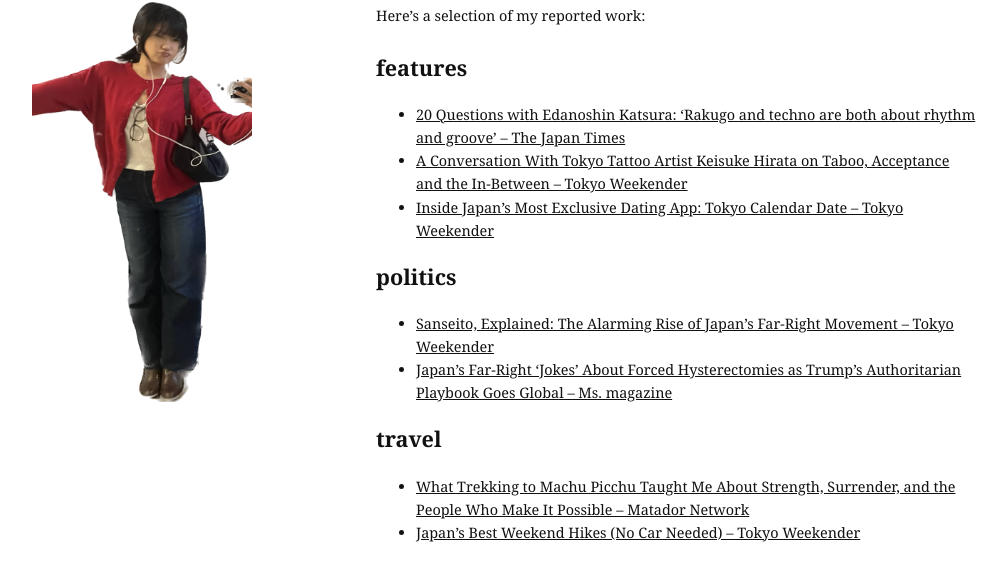
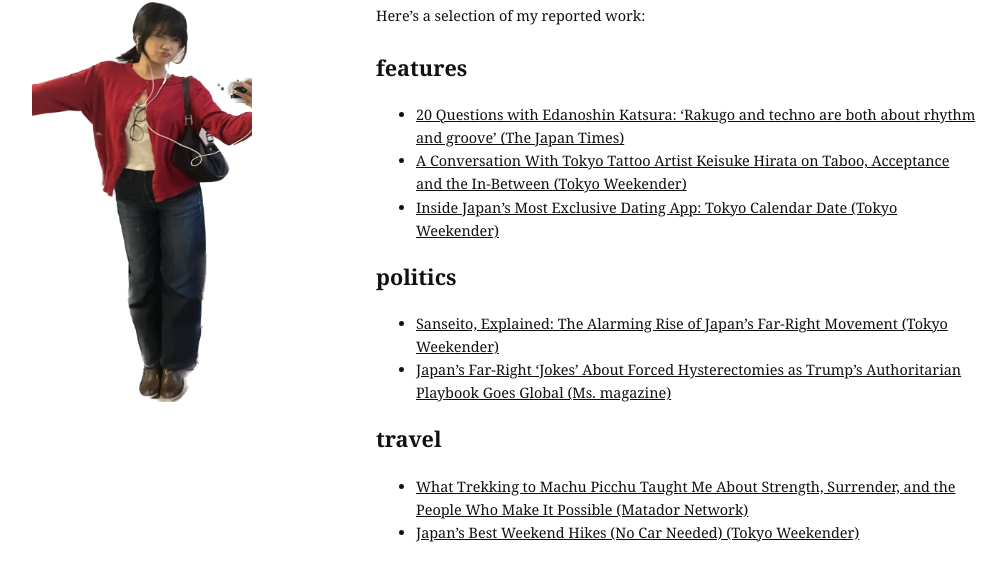
Before and after one commit to wakabss/portfolio-site, a Next.js app: page /reported in a window 1280 px wide. Shown: the part 264-844 px from the top of the page, without its empty margins (106-1111 px from the left). Built offline with nearby package versions, Linux system fonts and the light colour scheme.

Commit message:
Update page.tsx

```diff
--- a/app/reported/page.tsx
+++ b/app/reported/page.tsx
@@ -15,7 +15,7 @@ export default function ReportedPage() {
               rel="noopener noreferrer"
             >
               20 Questions with Edanoshin Katsura: ‘Rakugo and techno are both about rhythm and groove’
-              – The Japan Times
+              (The Japan Times)
             </a>
           </li>
           <li>
@@ -25,7 +25,7 @@ export default function ReportedPage() {
               rel="noopener noreferrer"
             >
               A Conversation With Tokyo Tattoo Artist Keisuke Hirata on Taboo, Acceptance and the In-Between
-              – Tokyo Weekender
+              (Tokyo Weekender)
             </a>
           </li>
            <li>
@@ -35,7 +35,7 @@ export default function ReportedPage() {
               rel="noopener noreferrer"
             >
               Inside Japan’s Most Exclusive Dating App: Tokyo Calendar Date
-              – Tokyo Weekender
+              (Tokyo Weekender)
             </a>
           </li>
         </ul>
@@ -49,7 +49,7 @@ export default function ReportedPage() {
               rel="noopener noreferrer"
             >
               Sanseito, Explained: The Alarming Rise of Japan’s Far-Right Movement
-              – Tokyo Weekender
+              (Tokyo Weekender)
             </a>
           </li>
           <li>
@@ -59,7 +59,7 @@ export default function ReportedPage() {
               rel="noopener noreferrer"
             >
               Japan’s Far-Right ‘Jokes’ About Forced Hysterectomies as Trump’s Authoritarian Playbook Goes Global
-              – Ms. magazine
+              (Ms. magazine)
             </a>
           </li>
         </ul>
@@ -73,7 +73,7 @@ export default function ReportedPage() {
               rel="noopener noreferrer"
             >
               What Trekking to Machu Picchu Taught Me About Strength, Surrender, and the People Who Make It Possible
-              – Matador Network
+              (Matador Network)
             </a>
           </li>
           <li>
@@ -83,7 +83,7 @@ export default function ReportedPage() {
               rel="noopener noreferrer"
             >
               Japan’s Best Weekend Hikes (No Car Needed)
-              – Tokyo Weekender
+              (Tokyo Weekender)
             </a>
           </li>
         </ul>
```
